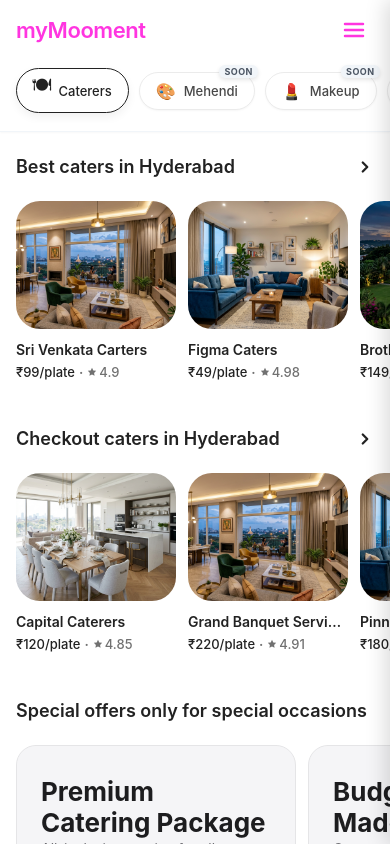
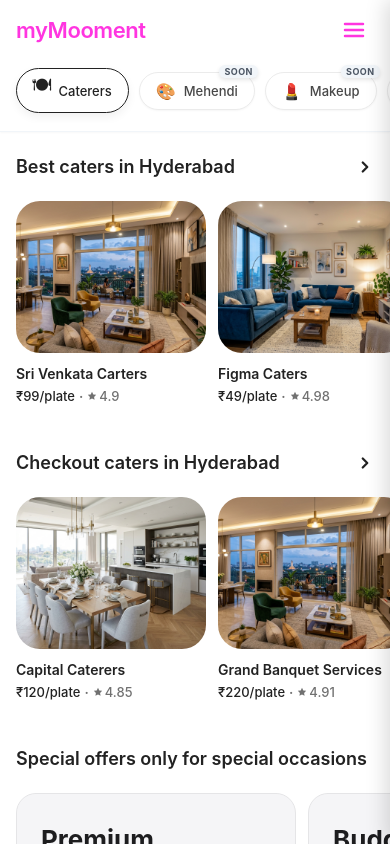
Before and after one commit to Abhar21/myTestCust, a React (Vite) app: page / in a window 390 px wide. Shown: the top 844 px of the page. Built offline with nearby package versions, Linux system fonts and the light colour scheme.

Commit message:
Increase listing card sizes on desktop (6 per row) and mobile (190px)

```diff
--- a/src/App.css
+++ b/src/App.css
@@ -722,7 +722,7 @@
 }
 
 .home-card {
-  flex: 0 0 calc((100% - 72px) / 7);
+  flex: 0 0 calc((100% - 60px) / 6);
   min-width: 160px;
   display: flex;
   flex-direction: column;
--- a/src/responsive.css
+++ b/src/responsive.css
@@ -198,4 +198,9 @@
     justify-content: space-between !important;
     align-items: center !important;
   }
+
+  /* Increase card width on mobile from default 160px min-width */
+  .home-card {
+    flex: 0 0 190px !important;
+  }
 }
```
